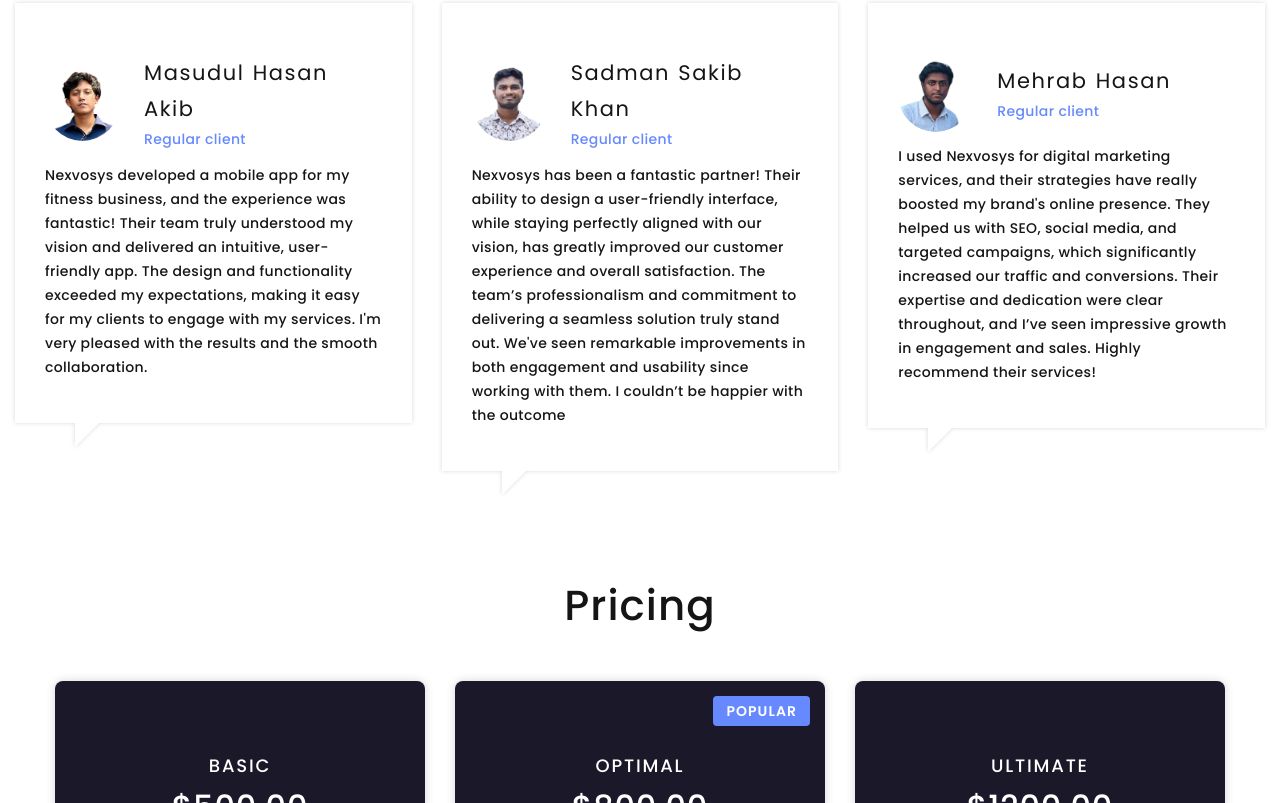
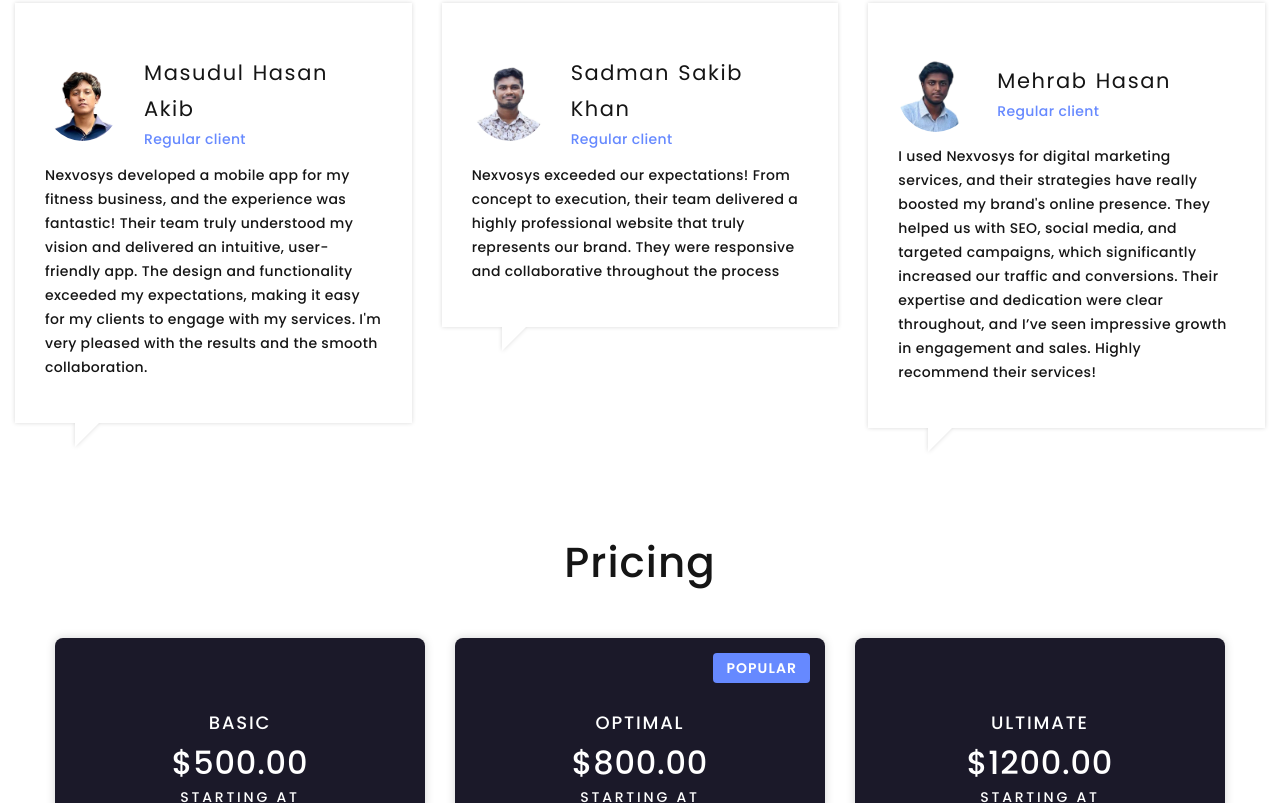
Before and after one commit to CodewithShahriar/nexvosys, a plain HTML site: page index.html in a window 1280 px wide. Shown: the part 4806-5609 px from the top of the page. Drawn offline with Linux system fonts and the light colour scheme; some packages are replaced by stand-ins of ours; animation ran at ten frames a second.

Commit message:
feedback update

```diff
--- a/index.html
+++ b/index.html
@@ -427,7 +427,8 @@
                   </div>
                 </div>
                 <div class="quote-modern-text">
-                  <p class="q">Nexvosys has been a fantastic partner! Their ability to design a user-friendly interface, while staying perfectly aligned with our vision, has greatly improved our customer experience and overall satisfaction. The team’s professionalism and commitment to delivering a seamless solution truly stand out. We've seen remarkable improvements in both engagement and usability since working with them. I couldn’t be happier with the outcome</p>
+                  <p class="q">Nexvosys exceeded our expectations! From concept to execution, their team delivered a highly professional website that truly represents our brand. They were responsive and collaborative throughout the process
+                </p>
                 </div>
               </article>
             </div>
```
